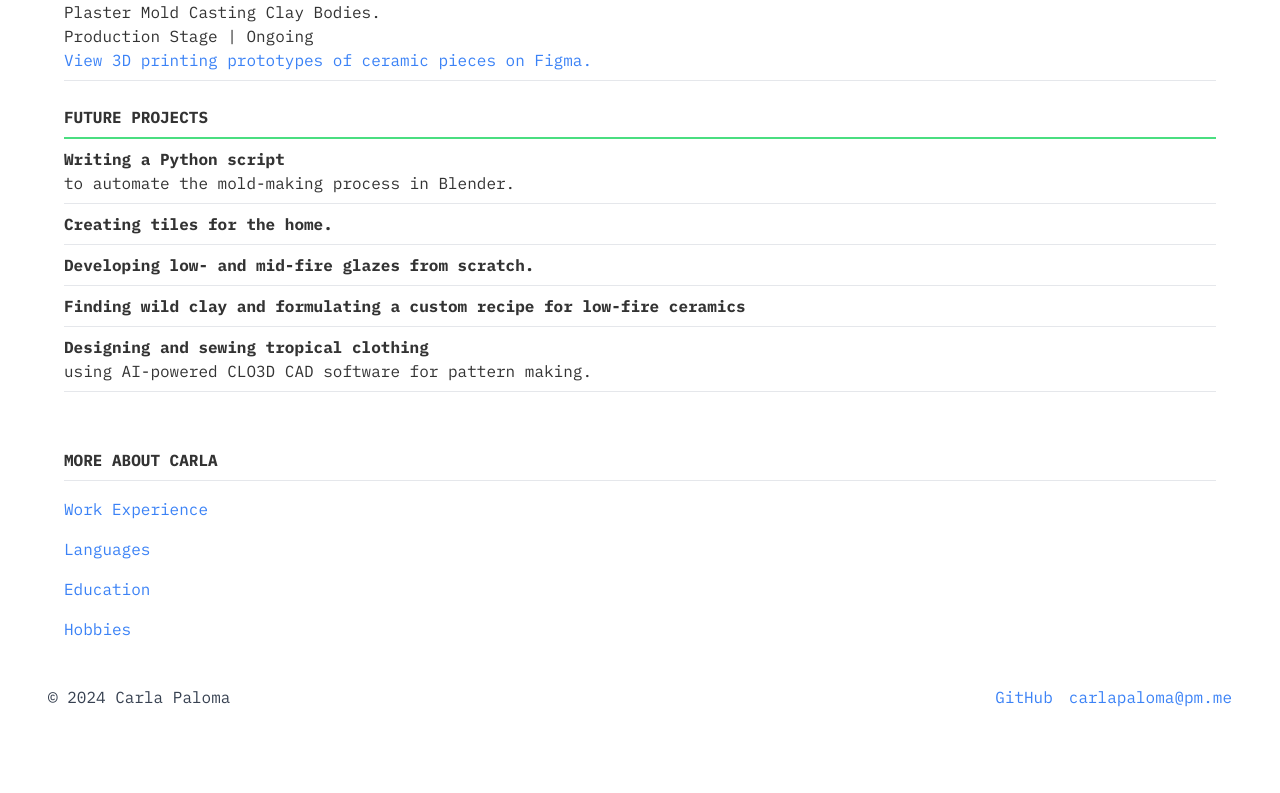
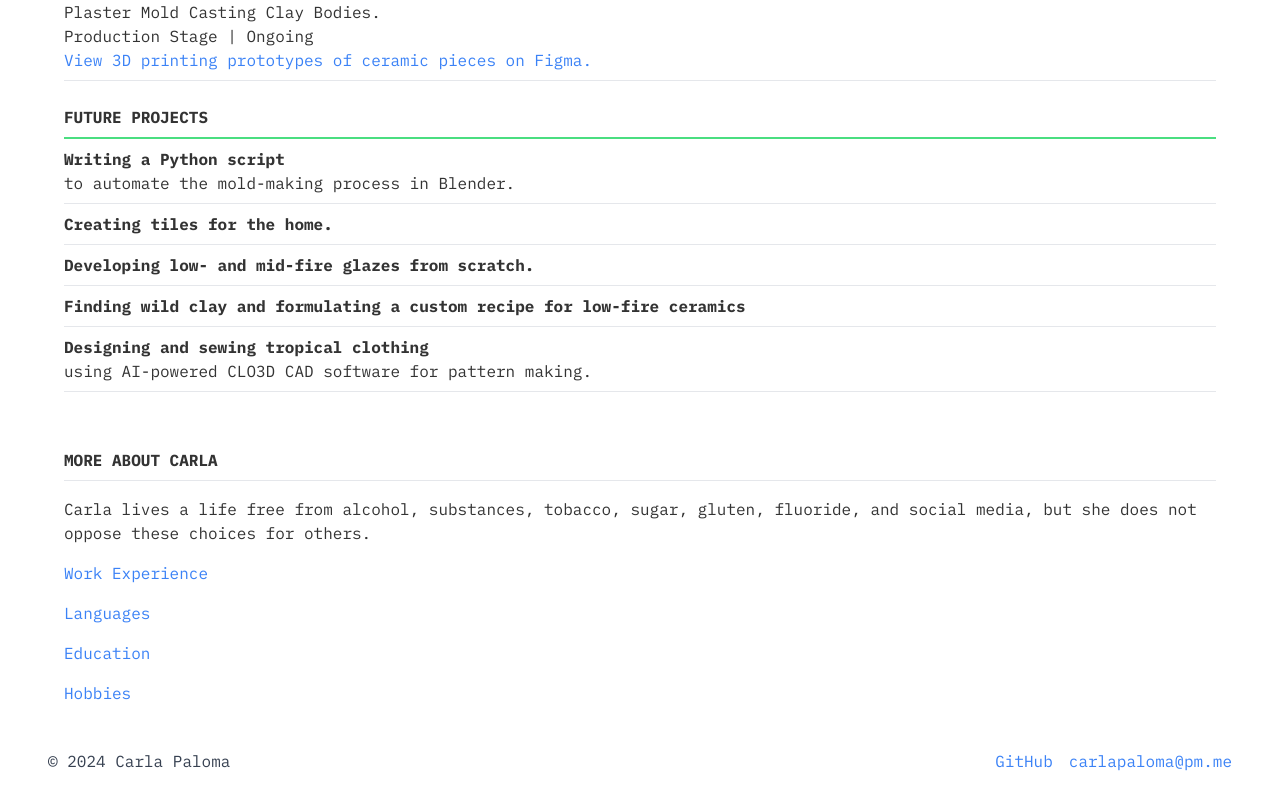
Before and after one commit to carlasushi/carla-paloma-portfolio, a Next.js app: page / in a window 1280 px wide. Shown: the part 1577-2370 px from the top of the page. Before the commit the page ends 2306 px from the top, so only its background shows below. Built offline with nearby package versions, Linux system fonts and the light colour scheme.

Commit message:
Changed and updated more boute Carla section

```diff
--- a/src/app/globals.css
+++ b/src/app/globals.css
@@ -50,7 +50,7 @@ iframe {
 .tooltip .tooltiptext {
   visibility: hidden;
   width: 120px;
-  background-color: black;
+  background-color: #262626;
   color: #fff;
   text-align: center;
   border-radius: 5px;
--- a/src/components/MoreAboutCarla.tsx
+++ b/src/components/MoreAboutCarla.tsx
@@ -9,7 +9,7 @@ import Hobbies from './Hobbies';
 const MoreAboutCarla: React.FC = () => {
   const [isWorkExperienceExpanded, setIsWorkExperienceExpanded] = useState(false);
   const [isLanguagesExpanded, setIsLanguagesExpanded] = useState(false);
-  const [isEducationExpanded, setIsEducationExpanded] = useState(false); // Change from isCertificationsExpanded
+  const [isEducationExpanded, setIsEducationExpanded] = useState(false);
   const [isHobbiesExpanded, setIsHobbiesExpanded] = useState(false);
 
   const toggleWorkExperienceExpand = () => {
@@ -20,7 +20,7 @@ const MoreAboutCarla: React.FC = () => {
     setIsLanguagesExpanded(!isLanguagesExpanded);
   };
 
-  const toggleEducationExpand = () => { // Change from toggleCertificationsExpand
+  const toggleEducationExpand = () => {
     setIsEducationExpanded(!isEducationExpanded);
   };
 
@@ -34,7 +34,13 @@ const MoreAboutCarla: React.FC = () => {
         <h2>MORE ABOUT CARLA</h2>
       </div>
 
-      <div className="mt-4"> {/* Add margin-top */}
+      <div className="mt-4">
+        {/* Personal Statement */}
+        <div className="mt-4">
+          <p>
+          Carla lives a life free from alcohol, substances, tobacco, sugar, gluten, fluoride, and social media, but she does not oppose these choices for others.          </p>
+        </div>
+
         {/* Work Experience Section */}
         <div className="mt-4">
           <button onClick={toggleWorkExperienceExpand} className="text-blue-500 hover:underline">
```
